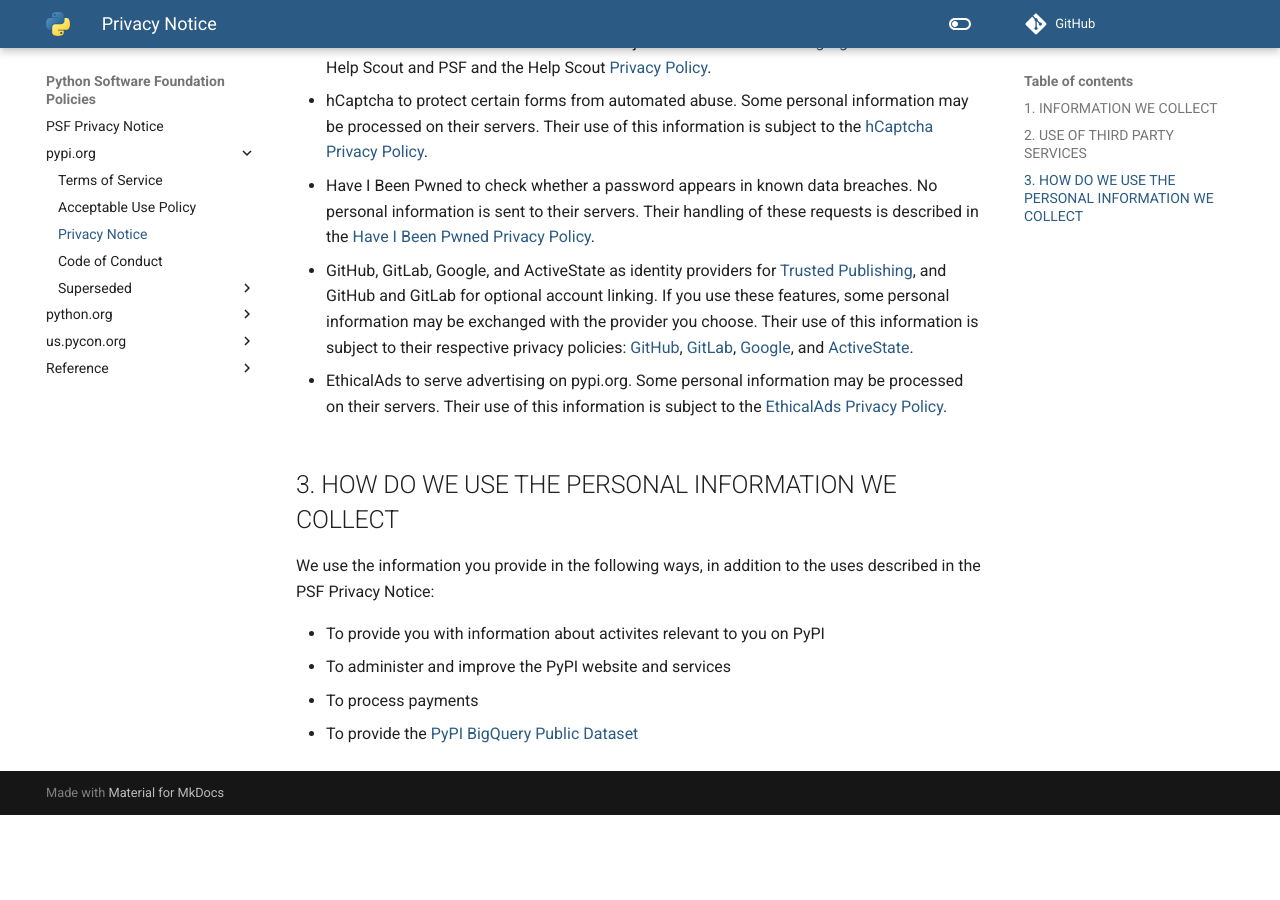
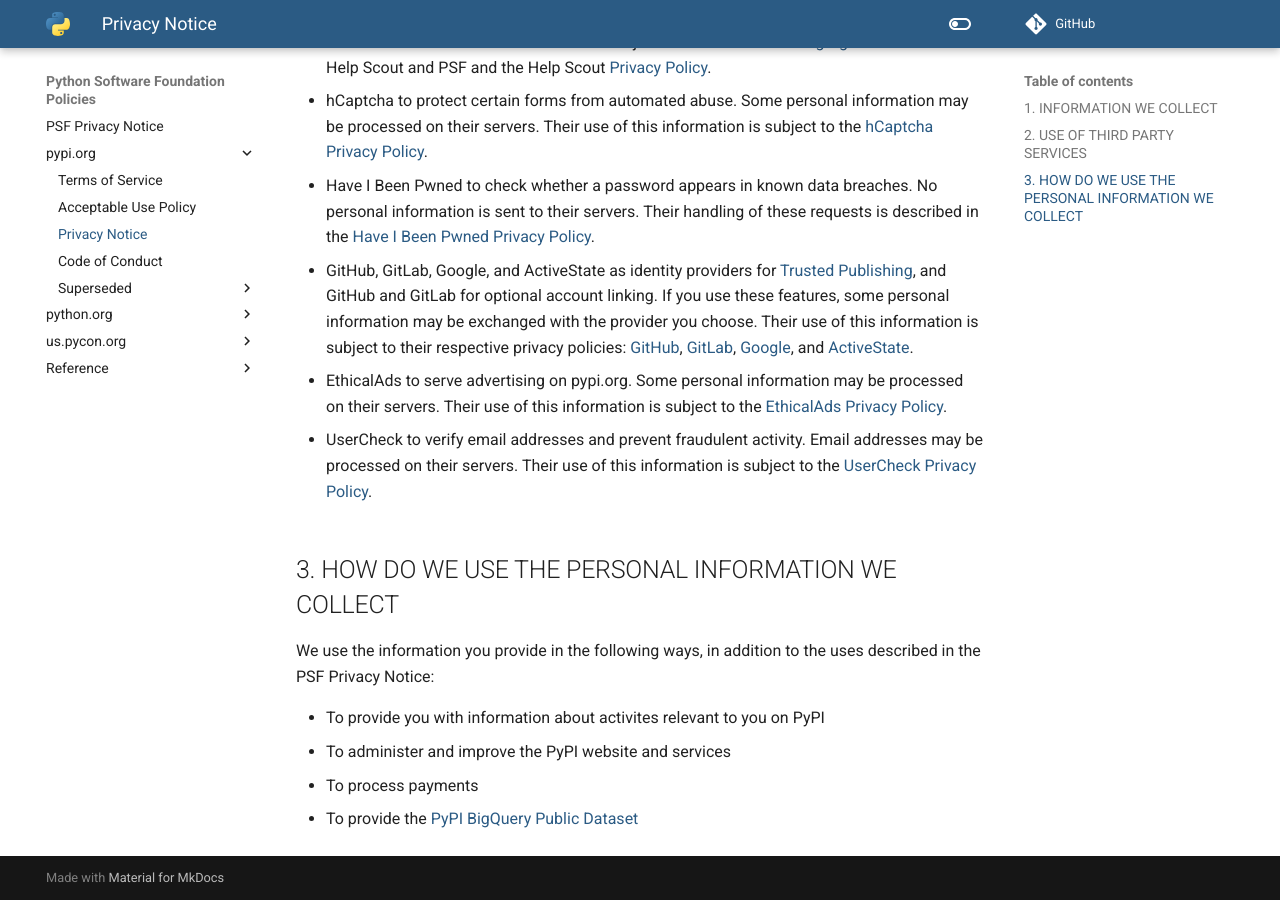
Before and after one commit to psf/policies, an MkDocs documentation site: the page built from docs/pypi.org/Privacy-Notice.md, in a window 1280 px wide and 900 px high, scrolled down 1739 px. Built offline with MkDocs 1.6.1 and Material for MkDocs 9.7.7, drawn with Linux system fonts in a browser that asks for light colours; comment, search, counter and statistics services are not loaded; before the commit the page ends 2554 px from its top, so only the background shows below that.

Commit message:
Add UserCheck (#65)
Signed-off-by: Mike Fiedler <miketheman@gmail.com>

```diff
--- a/docs/pypi.org/Privacy-Notice.md
+++ b/docs/pypi.org/Privacy-Notice.md
@@ -54,6 +54,8 @@
 
 -   EthicalAds to serve advertising on pypi.org. Some personal information may be processed on their servers. Their use of this information is subject to the [EthicalAds Privacy Policy](https://www.ethicalads.io/privacy-policy/).
 
+-   UserCheck to verify email addresses and prevent fraudulent activity. Email addresses may be processed on their servers. Their use of this information is subject to the [UserCheck Privacy Policy](https://www.usercheck.com/legal/privacy).
+
 ## 3. HOW DO WE USE THE PERSONAL INFORMATION WE COLLECT
 
 We use the information you provide in the following ways, in addition to the uses described in the PSF Privacy Notice:
```
